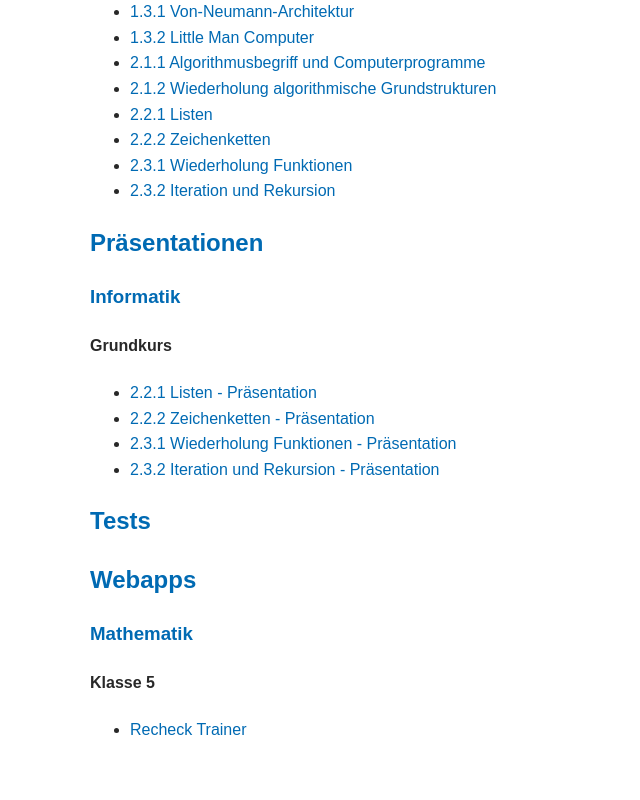
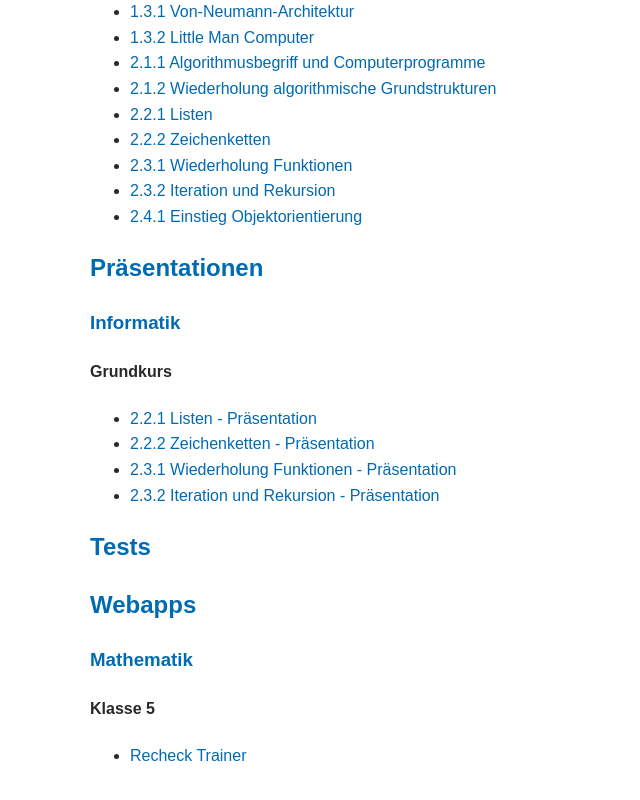
Before and after one commit to gctux/liascript, a plain HTML site: page index.html in a window 1280 px wide. Shown: the part 702-1502 px from the top of the page, without its empty margins (0-640 px from the left). Drawn offline with Linux system fonts and the light colour scheme.

Commit message:
Präsentation Einstieg Objektorientierung

```diff
--- a/index.html
+++ b/index.html
@@ -34,6 +34,7 @@
         <li><a href="https://liascript.github.io/course/?https://raw.githubusercontent.com/gctux/liascript/main/aufgaben/informatik/grundkurs/2_2_2_Zeichenketten.md">2.2.2 Zeichenketten</a></li>
         <li><a href="https://liascript.github.io/course/?https://raw.githubusercontent.com/gctux/liascript/main/aufgaben/informatik/grundkurs/2_3_1_Wiederholung_Funktionen.md">2.3.1 Wiederholung Funktionen</a></li>
         <li><a href="https://liascript.github.io/course/?https://raw.githubusercontent.com/gctux/liascript/main/aufgaben/informatik/grundkurs/2_3_2_Iteration_und_Rekursion.md">2.3.2 Iteration und Rekursion</a></li>
+        <li><a href="https://liascript.github.io/course/?https://raw.githubusercontent.com/gctux/liascript/main/aufgaben/informatik/grundkurs/2_4_1_einstieg_oblejtorientierung.md">2.4.1 Einstieg Objektorientierung</a></li>
     </ul>
     <h2>Präsentationen</h2>
     <h3>Informatik</h3>
```
Also changed, not shown: 3 other files.
